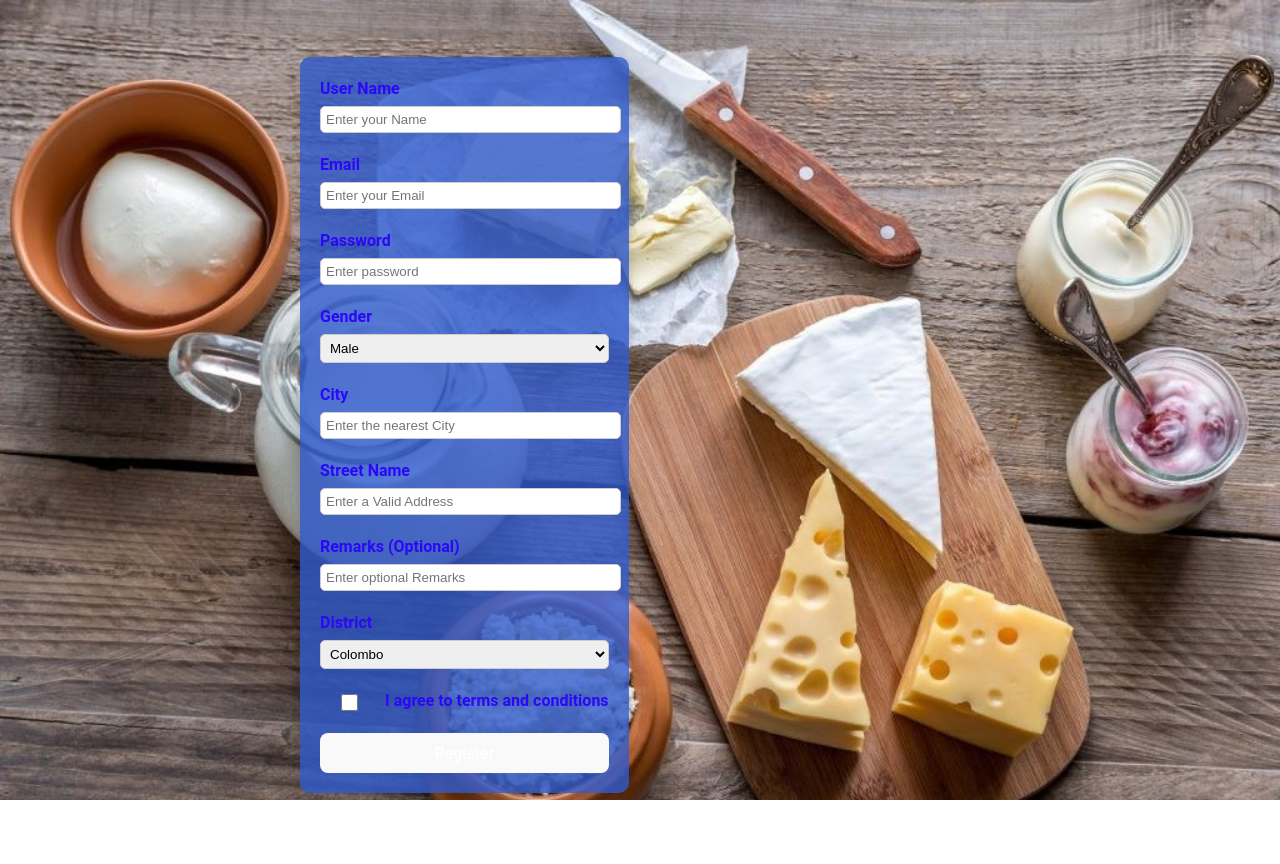
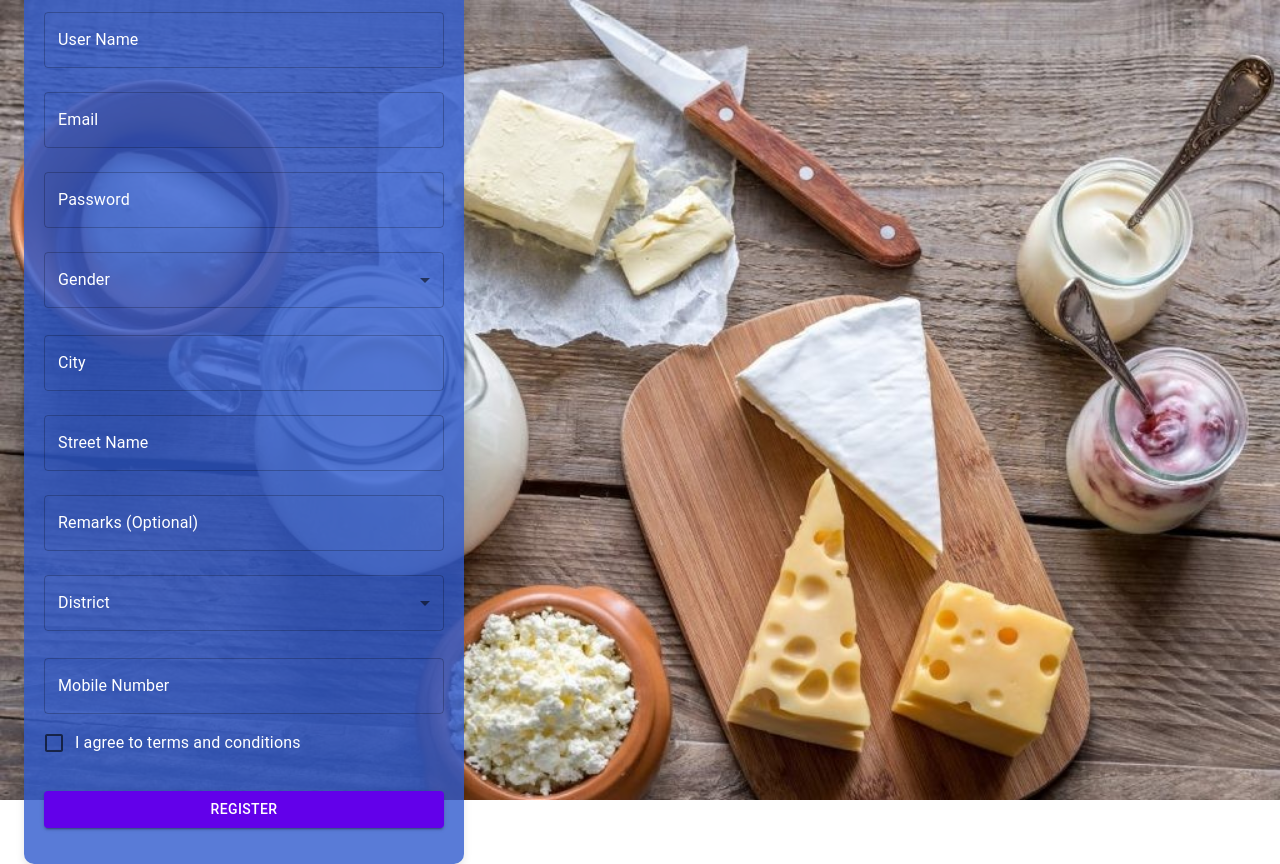
Before and after one commit to Tharushika525/MilkMate-Backend, a React (Vite) app in the folder frontend/: page / in a window 1280 px wide. Before the commit the page ends 800 px from the top, so only its background shows below. Built offline with nearby package versions, Linux system fonts and the light colour scheme.

Commit message:
fixed edit

```diff
--- a/frontend/package.json
+++ b/frontend/package.json
@@ -15,6 +15,7 @@
     "axios": "^1.7.2",
     "react": "^17.0.2",
     "react-dom": "^17.0.2",
+    "react-hook-form": "^7.51.5",
     "react-router-dom": "^6.23.1",
     "styled-components": "^6.1.11"
   },
--- a/frontend/src/App.jsx
+++ b/frontend/src/App.jsx
@@ -3,6 +3,7 @@ import { BrowserRouter as Router, Routes, Route } from 'react-router-dom';
 import RegistrationForm from './RegistrationForm'
 import axios from 'axios';
 import Profile from './profile'
+import EditForm from './components/Editform';
 
 function App() {
   return (
@@ -11,6 +12,7 @@ function App() {
     <Routes>
       <Route path="/" element={<RegistrationForm />} />
       <Route path="/profile" element={<Profile />} />
+      <Route path="/edit" element={<EditForm />} />
     </Routes>
     </Router>
 
--- a/frontend/src/RegistrationForm.jsx
+++ b/frontend/src/RegistrationForm.jsx
@@ -1,89 +1,213 @@
-import React, { useState } from 'react';
+import React from 'react';
 import { useForm } from 'react-hook-form';
-import './register-form.css';
 import axios from 'axios';
 import { useNavigate } from 'react-router-dom';
+import {
+  Box,
+  Button,
+  Checkbox,
+  Container,
+  CssBaseline,
+  FormControl,
+  FormControlLabel,
+  FormHelperText,
+  InputLabel,
+  MenuItem,
+  Select,
+  TextField,
+  Typography,
+} from '@mui/material';
+import { styled } from '@mui/system';
+import './register-form.css';
+
+const districts = [
+  'Ampara', 'Anuradhapura', 'Badulla', 'Batticaloa', 'Colombo', 'Galle',
+  'Gampaha', 'Hambantota', 'Jaffna', 'Kalutara', 'Kandy', 'Kegalle',
+  'Kilinochchi', 'Kurunegala', 'Mannar', 'Matale', 'Matara', 'Moneragala',
+  'Mullaitivu', 'Nuwara Eliya', 'Polonnaruwa', 'Puttalam', 'Ratnapura',
+  'Trincomalee', 'Vavuniya'
+];
+
+
 
 const RegistrationForm = () => {
-  const { register, handleSubmit, formState: { errors } } = useForm();
+  const { register, handleSubmit, formState: { errors }, setValue } = useForm();
   const navigate = useNavigate();
 
   const onSubmit = async (data) => {
     try {
       const response = await axios.post('http://localhost:5000/api/user', data);
       console.log('Form submitted:', response.data);
-      navigate('/profile',{state:{user: response.data}});
+      navigate('/profile', { state: { user: response.data } });
     } catch (error) {
       console.error('Error submitting form:', error);
     }
   };
 
   return (
-    <div className="form-container">
-      <form onSubmit={handleSubmit(onSubmit)}>
-      <div className="form-group">
-          <label>User Name</label>
-          <input type="text" {...register('name', { required: true })} placeholder="Enter your Name" />
-          {errors.email && <span>This field is required</span>}
-        </div>
-
-        <div className="form-group">
-          <label>Email</label>
-          <input type="email" {...register('email', { required: true })} placeholder="Enter your Email" />
-          {errors.email && <span>This field is required</span>}
-        </div>
-
-        <div className="form-group">
-          <label>Password</label>
-          <input type="password" {...register('password', { required: true, minLength: 4, maxLength: 12 })} placeholder="Enter password" />
-          {errors.password && <span>Your password must be between 4 and 12 characters</span>}
-        </div>
-
-        <div className="form-group">
-          <label>Gender</label>
-          <select {...register('gender', { required: true })}>
-            <option value="Male">Male</option>
-            <option value="Female">Female</option>
-          </select>
-          {errors.gender && <span>This field is required</span>}
-        </div>
-
-        <div className="form-group">
-          <label>City</label>
-          <input type="text" {...register('city', { required: true })} placeholder="Enter the nearest City" />
-          {errors.city && <span>This field is required</span>}
-        </div>
-
-        <div className="form-group">
-          <label>Street Name</label>
-          <input type="text" {...register('streetName', { required: true })} placeholder="Enter a Valid Address" />
-          {errors.streetName && <span>This field is required</span>}
-        </div>
-
-        <div className="form-group">
-          <label>Remarks (Optional)</label>
-          <input type="text" {...register('remarks')} placeholder="Enter optional Remarks" />
-        </div>
-
-        <div className="form-group">
-          <label>District</label>
-          <select {...register('district', { required: true })}>
-            <option value="Colombo">Colombo</option>
-            <option value="Galle">Galle</option>
-          </select>
-          {errors.district && <span>This field is required</span>}
-        </div>
-
-        <div className="form-group form-group-inline">
-          <input type="checkbox" {...register('terms', { required: true })} />
-          <label>I agree to terms and conditions</label>
-          {errors.terms && <span>You must agree to the terms</span>}
-        </div>
-
-        <button type="submit">Register</button>
-      </form>
-    </div>
+    <Container>
+    <Box
+    sx={{
+      marginTop: '50px',
+      maxWidth: '400px',
+      margin: 'auto',
+      padding: '20px',
+      backgroundColor: 'rgba(48, 90, 206, 0.8)',
+      borderRadius: '10px',
+      boxShadow: '0 4px 8px rgba(0, 0, 0, 0.1)',
+    }}
+  >
+    <Typography variant="h5" component="h1" gutterBottom textAlign="center" color="white">
+      Register
+    </Typography>
+    <form onSubmit={handleSubmit(onSubmit)}>
+      <TextField
+        label="User Name"
+        {...register('name', { required: 'User Name is required' })}
+        fullWidth
+        margin="normal"
+        variant="outlined"
+        error={!!errors.name}
+        helperText={errors.name?.message}
+        InputLabelProps={{ style: { color: 'white' } }}
+        InputProps={{
+          style: { color: 'white' },
+        }}
+      />
+            <TextField
+              label="Email"
+              {...register('email', { required: 'Email is required' })}
+              fullWidth
+              margin="normal"
+              variant="outlined"
+              error={!!errors.email}
+              helperText={errors.email?.message}
+              InputLabelProps={{ style: { color: 'white' } }}
+              InputProps={{
+                style: { color: 'white' },
+              }}
+            />
+            <TextField
+              label="Password"
+              type="password"
+              {...register('password', {
+                required: 'Password is required',
+                minLength: { value: 4, message: 'Password must be at least 4 characters' },
+                maxLength: { value: 12, message: 'Password must be no more than 12 characters' },
+              })}
+              fullWidth
+              margin="normal"
+              variant="outlined"
+              error={!!errors.password}
+              helperText={errors.password?.message}
+              InputLabelProps={{ style: { color: 'white' } }}
+              InputProps={{
+                style: { color: 'white' },
+              }}
+            />
+            <FormControl fullWidth margin="normal" variant="outlined" error={!!errors.gender}>
+              <InputLabel style={{ color: 'white' }}>Gender</InputLabel>
+              <Select
+                label="Gender"
+                {...register('gender', { required: 'Gender is required' })}
+                defaultValue=""
+                style={{ color: 'white' }}
+              >
+                <MenuItem value="Male">Male</MenuItem>
+                <MenuItem value="Female">Female</MenuItem>
+              </Select>
+              <FormHelperText>{errors.gender?.message}</FormHelperText>
+            </FormControl>
+            <TextField
+              label="City"
+              {...register('city', { required: 'City is required' })}
+              fullWidth
+              margin="normal"
+              variant="outlined"
+              error={!!errors.city}
+              helperText={errors.city?.message}
+              InputLabelProps={{ style: { color: 'white' } }}
+              InputProps={{
+                style: { color: 'white' },
+              }}
+            />
+            <TextField
+              label="Street Name"
+              {...register('streetName', { required: 'Street Name is required' })}
+              fullWidth
+              margin="normal"
+              variant="outlined"
+              error={!!errors.streetName}
+              helperText={errors.streetName?.message}
+              InputLabelProps={{ style: { color: 'white' } }}
+              InputProps={{
+                style: { color: 'white' },
+              }}
+            />
+            <TextField
+              label="Remarks (Optional)"
+              {...register('remarks')}
+              fullWidth
+              margin="normal"
+              variant="outlined"
+              InputLabelProps={{ style: { color: 'white' } }}
+              InputProps={{
+                style: { color: 'white' },
+              }}
+            />
+            <FormControl fullWidth margin="normal" variant="outlined" error={!!errors.district}>
+              <InputLabel style={{ color: 'white' }}>District</InputLabel>
+              <Select
+                label="District"
+                {...register('district', { required: 'District is required' })}
+                defaultValue=""
+                style={{ color: 'white' }}
+              >
+                {districts.map((district) => (
+                  <MenuItem key={district} value={district}>{district}</MenuItem>
+                ))}
+              </Select>
+              <FormHelperText>{errors.district?.message}</FormHelperText>
+            </FormControl>
+            <TextField
+              label="Mobile Number"
+              {...register('phone', {
+                required: 'Mobile Number is required',
+                pattern: {
+                  value: /^(\+94|0)?[1-9]\d{8}$/,
+                  message: 'Invalid Sri Lankan mobile number',
+                },
+              })}
+              fullWidth
+              margin="normal"
+              variant="outlined"
+              error={!!errors.phone}
+              helperText={errors.phone?.message}
+              InputLabelProps={{ style: { color: 'white' } }}
+              InputProps={{
+                style: { color: 'white' },
+              }}
+            />
+            <FormControlLabel
+              control={<Checkbox {...register('terms', { required: 'You must agree to the terms' })} />}
+              label="I agree to terms and conditions"
+              style={{ color: 'white' }}
+            />
+            <FormHelperText error={!!errors.terms}>{errors.terms?.message}</FormHelperText>
+            <Button
+              type="submit"
+              variant="contained"
+              color="primary"
+              fullWidth
+              sx={{ mt: 3, mb: 2, bgcolor: '#6200ea', '&:hover': { bgcolor: '#3700b3' } }}
+            >
+              Register
+            </Button>
+            </form>
+      </Box>
+    </Container>
   );
 };
 
+
 export default RegistrationForm;
--- /dev/null
+++ b/frontend/src/components/Editform.jsx
@@ -0,0 +1,110 @@
+import React from 'react';
+import { useForm } from 'react-hook-form';
+import axios from 'axios';
+import { useNavigate, useLocation } from 'react-router-dom';
+import {
+  Box,
+  Button,
+  TextField,
+  Typography,
+  Container,
+  Paper,
+  CssBaseline,
+} from '@mui/material';
+
+const EditForm = () => {
+  const location = useLocation();
+  const user = location.state?.user;
+  const { register, handleSubmit, setValue } = useForm({
+    defaultValues: user
+  });
+  const navigate = useNavigate();
+
+  const onSubmit = async (data) => {
+    try {
+      const response = await axios.put(`http://localhost:5000/api/user/${user.id}`, data);
+      console.log('User updated:', response.data);
+      navigate('/dashboard', { state: { user: response.data } });
+    } catch (error) {
+      console.error('Error updating user:', error);
+    }
+  };
+
+  // Pre-populate form fields
+  React.useEffect(() => {
+    if (user) {
+      setValue('name', user.name);
+      setValue('email', user.email);
+      setValue('city', user.city);
+      setValue('streetName', user.streetName);
+      setValue('district', user.district);
+      setValue('phone', user.phone);
+    }
+  }, [user, setValue]);
+
+  return (
+    <Container component="main" maxWidth="sm">
+      <CssBaseline />
+      <Paper elevation={3} sx={{ padding: 3, marginTop: 3 }}>
+        <Typography variant="h5" component="h1" gutterBottom>
+          Edit Account
+        </Typography>
+        <form onSubmit={handleSubmit(onSubmit)}>
+          <TextField
+            label="Name"
+            {...register('name', { required: true })}
+            fullWidth
+            margin="normal"
+            variant="outlined"
+          />
+          <TextField
+            label="Email"
+            {...register('email', { required: true })}
+            fullWidth
+            margin="normal"
+            variant="outlined"
+          />
+          <TextField
+            label="City"
+            {...register('city', { required: true })}
+            fullWidth
+            margin="normal"
+            variant="outlined"
+          />
+          <TextField
+            label="Street Name"
+            {...register('streetName', { required: true })}
+            fullWidth
+            margin="normal"
+            variant="outlined"
+          />
+          <TextField
+            label="District"
+            {...register('district', { required: true })}
+            fullWidth
+            margin="normal"
+            variant="outlined"
+          />
+          <TextField
+            label="Phone"
+            {...register('phone')}
+            fullWidth
+            margin="normal"
+            variant="outlined"
+          />
+          <Button
+            type="submit"
+            variant="contained"
+            color="primary"
+            fullWidth
+            sx={{ mt: 3, mb: 2 }}
+          >
+            Save
+          </Button>
+        </form>
+      </Paper>
+    </Container>
+  );
+};
+
+export default EditForm;
--- a/frontend/src/register-form.css
+++ b/frontend/src/register-form.css
@@ -1,5 +1,4 @@
-
-  body {
+body {
     background-image: url('./images/background.jpeg'); /* Adjust the path to your background image */
     background-size: cover;
     background-repeat: no-repeat;
@@ -7,63 +6,3 @@
     margin: 0;
     padding: 0;
   }
-
-  .form-container {
-    margin-top: 50px;
-    max-width: 400px;
-    margin-left: 300px; /* Center the form horizontally */
-    margin-right: auto;
-    padding: 20px;
-    background-color: rgba(48, 90, 206, 0.8);
-    border-radius: 10px;
-    box-shadow: 0 4px 8px rgba(0, 0, 0, 0.1);
-  }
-.form-group {
-  margin-bottom: 15px;
-}
-
-.form-group label {
-  display: block;
-  margin-bottom: 5px;
-  font-weight: bold;
-}
-
-.form-group input, .form-group select {
-  width: 100%;
-  padding: 5px;
-  margin-bottom: 5px;
-   border: 1px solid #ccc;
-  border-radius: 5px;
-}
-
-.form-group span {
-  color: red;
-  font-size: 0.9em;
-}
-
-button {
-  width: 100%;
-  padding: 10px;
-  background-color: #6200ea;
-  color: white;
-  border: none;
-  border-radius: 5px;
-  cursor: pointer;
-}
-
-button:hover {
-  background-color: #3700b3;
-}
-.form-group-inline input[type="checkbox"] {
-  margin-right: 10px;
-  width: 51px;
-  height: 17px;
-}
-.form-group-inline {
-  display: flex;
-  align-items: center;
-  margin-bottom: 15px;
-}
-h1{
-  margin-left: 100px;
-}
--- a/package.json
+++ b/package.json
@@ -11,6 +11,7 @@
     "@mui/material": "^5.15.19",
     "@mui/styled-engine-sc": "^6.0.0-alpha.18",
     "axios": "^0.21.1",
+    "body-parser": "^1.20.2",
     "cors": "^2.8.5",
     "express": "^4.19.2",
     "mongoose": "^8.4.1",
```
Also changed, not shown: frontend/src/components/Dasboard.jsx (+4 -18 lines), 2 other files (tests, documents, lock files or other folders).
